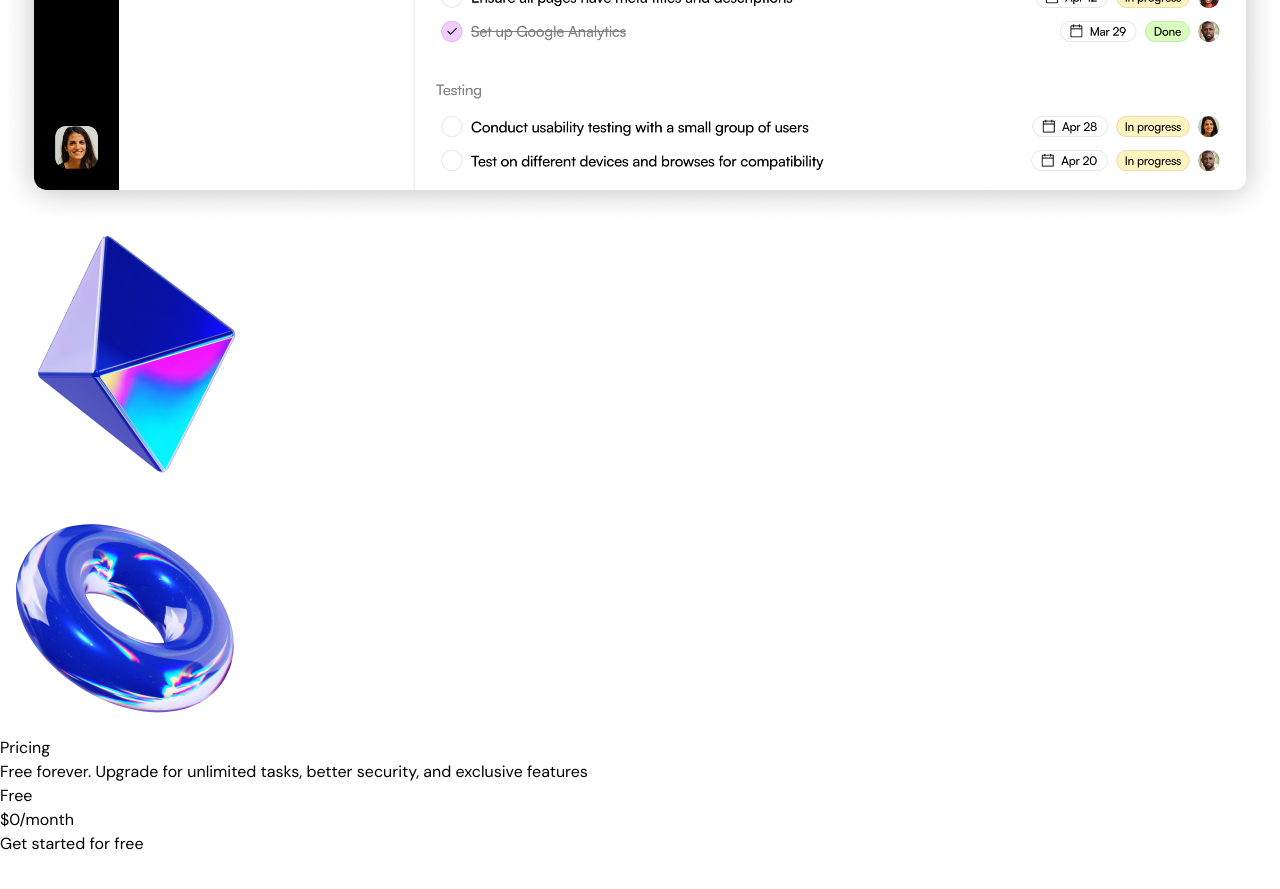
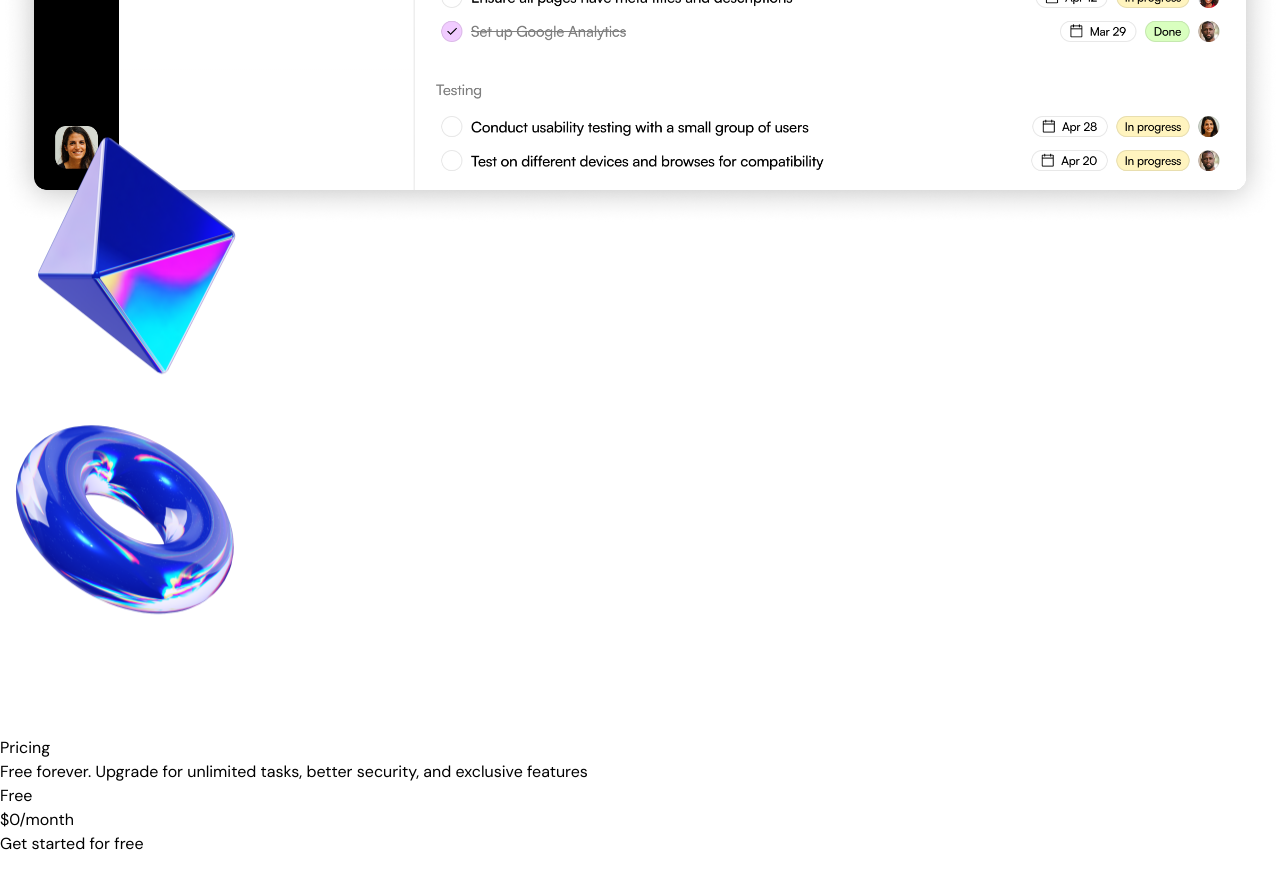
Before and after one commit to diego-teileche/light-saas-landing-page, a Next.js app: page / in a window 1280 px wide. Shown: the part 6020-6909 px from the top of the page. Built offline with nearby package versions, Linux system fonts and the light colour scheme.

Commit message:
Product Section | Pyramid and Tube images animations added

```diff
--- a/src/sections/ProductShowcase.tsx
+++ b/src/sections/ProductShowcase.tsx
@@ -1,11 +1,26 @@
+"use client"
 import productImage from "@/assets/product-image.png"
 import pyramidImage from "@/assets/pyramid.png"
 import tubeImage from "@/assets/tube.png"
 import Image from "next/image"
+import { motion, useScroll, useTransform } from "framer-motion"
+import { useRef } from "react"
 
 export const ProductShowcase = () => {
+  const sectionRef = useRef(null)
+
+  const { scrollYProgress } = useScroll({
+    target: sectionRef,
+    offset: ["start end", "end start"],
+  })
+
+  const translateY = useTransform(scrollYProgress, [0, 1], [150, -150])
+
   return (
-    <section className="overflow-x-clip bg-gradient-to-b from-white to-[#d2dcff] py-24">
+    <section
+      ref={sectionRef}
+      className="overflow-x-clip bg-gradient-to-b from-white to-[#d2dcff] py-24"
+    >
       <div className="container">
         <div className="section-heading">
           <div className="flex justify-center">
@@ -22,16 +37,19 @@ export const ProductShowcase = () => {
 
         <div className="relative">
           <Image src={productImage} className="mt-10" alt="Product Image" />
-          <Image
-            src={pyramidImage}
-            className="absolute -right-36 -top-32 hidden md:block"
+          <motion.img
+            src={pyramidImage.src}
             height={262}
             width={262}
+            style={{ translateY }}
+            className="absolute -right-36 -top-32 hidden md:block"
             alt="Pyramid Image"
           />
-          <Image
-            src={tubeImage}
+          <motion.img
+            src={tubeImage.src}
             height={248}
+            width={248}
+            style={{ translateY }}
             className="absolute -left-36 bottom-24 hidden md:block"
             alt="Tube Image"
           />
```
